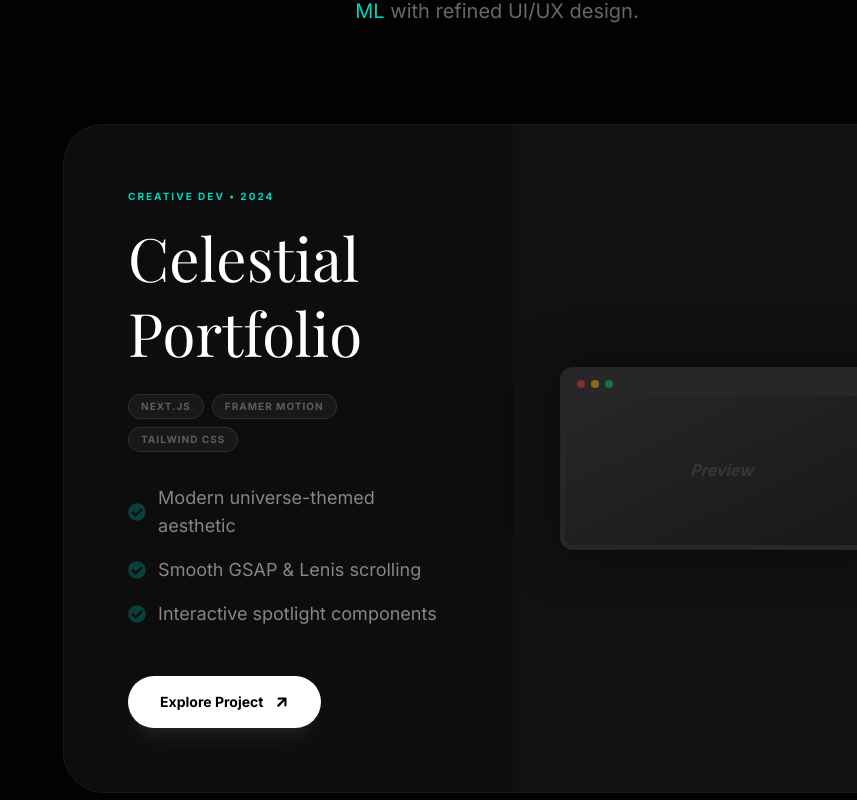
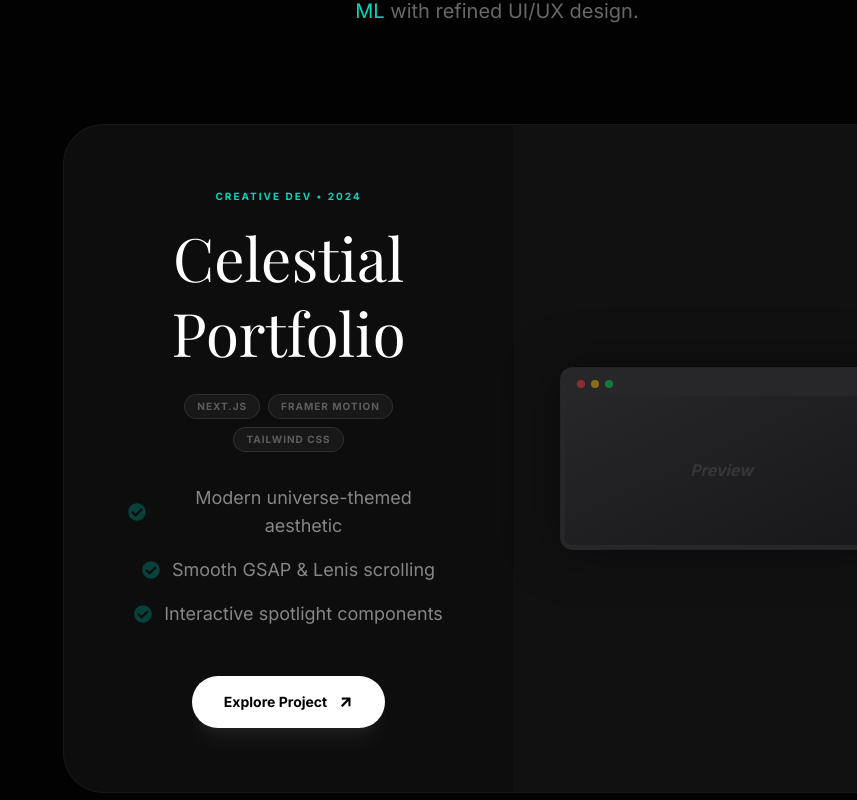
Before and after one commit to aasthakumari03/updated_Portfolio, a Next.js app: page / in a window 1280 px wide. Shown: the part 2780-3580 px from the top of the page, without its empty margins (423-1280 px from the left). Built offline with nearby package versions, Linux system fonts and the light colour scheme; a web font is replaced by a local one.

Commit message:
refine: aggressive center alignment for components and inputs

```diff
--- a/app/page.tsx
+++ b/app/page.tsx
@@ -321,17 +321,17 @@ export default function Home() {
         <div className="grid grid-cols-1 lg:grid-cols-2 gap-32">
           <div className="space-y-12">
             <div className="space-y-8">
-              <div className="space-y-3">
-                <label className="text-[10px] font-bold text-white/20 uppercase tracking-[0.3em] pl-6">Full Name</label>
-                <input type="text" placeholder="Jan Doe" className="w-full px-8 py-5 bg-white/[0.02] border border-white/5 rounded-[2rem] outline-none focus:border-teal-400/30 focus:bg-white/[0.04] transition-all duration-700 text-lg font-medium placeholder:text-white/10" />
+              <div className="space-y-3 flex flex-col items-center">
+                <label className="text-[10px] font-bold text-white/20 uppercase tracking-[0.3em] text-center">Full Name</label>
+                <input type="text" placeholder="Jan Doe" className="w-full px-8 py-5 bg-white/[0.02] border border-white/5 rounded-[2rem] outline-none focus:border-teal-400/30 focus:bg-white/[0.04] transition-all duration-700 text-lg font-medium placeholder:text-white/10 text-center" />
               </div>
-              <div className="space-y-3">
-                <label className="text-[10px] font-bold text-white/20 uppercase tracking-[0.3em] pl-6">Email Address</label>
-                <input type="email" placeholder="jan@example.com" className="w-full px-8 py-5 bg-white/[0.02] border border-white/5 rounded-[2rem] outline-none focus:border-teal-400/30 focus:bg-white/[0.04] transition-all duration-700 text-lg font-medium placeholder:text-white/10" />
+              <div className="space-y-3 flex flex-col items-center">
+                <label className="text-[10px] font-bold text-white/20 uppercase tracking-[0.3em] text-center">Email Address</label>
+                <input type="email" placeholder="jan@example.com" className="w-full px-8 py-5 bg-white/[0.02] border border-white/5 rounded-[2rem] outline-none focus:border-teal-400/30 focus:bg-white/[0.04] transition-all duration-700 text-lg font-medium placeholder:text-white/10 text-center" />
               </div>
-              <div className="space-y-3">
-                <label className="text-[10px] font-bold text-white/20 uppercase tracking-[0.3em] pl-6">Message</label>
-                <textarea rows={6} placeholder="Tell me about your project..." className="w-full px-8 py-5 bg-white/[0.02] border border-white/5 rounded-[2rem] outline-none focus:border-teal-400/30 focus:bg-white/[0.04] transition-all duration-700 text-lg font-medium resize-none placeholder:text-white/10" />
+              <div className="space-y-3 flex flex-col items-center">
+                <label className="text-[10px] font-bold text-white/20 uppercase tracking-[0.3em] text-center">Message</label>
+                <textarea rows={6} placeholder="Tell me about your project..." className="w-full px-8 py-5 bg-white/[0.02] border border-white/5 rounded-[2rem] outline-none focus:border-teal-400/30 focus:bg-white/[0.04] transition-all duration-700 text-lg font-medium resize-none placeholder:text-white/10 text-center" />
               </div>
             </div>
             <button className="w-full py-6 bg-white text-black rounded-full font-bold text-xl flex items-center justify-center gap-4 hover:bg-teal-400 transition-all duration-500 active:scale-[0.98] shadow-2xl shadow-teal-500/10">
@@ -351,14 +351,11 @@ export default function Home() {
                   { name: "Email", icon: FaEnvelope, link: "mailto:aastha0328kumari@gmail.com" },
                 ].map((social, i) => (
                   <a key={i} href={social.link} className="flex items-center justify-between p-6 bg-white/[0.01] border border-white/5 rounded-[2rem] transition-all duration-700 hover:bg-white/[0.04] group hover:border-teal-500/20">
-                    <div className="flex items-center gap-6">
+                    <div className="flex items-center gap-6 w-full justify-center">
                       <div className="w-10 h-10 rounded-2xl bg-white/5 flex items-center justify-center text-white/20 group-hover:text-teal-400 transition-colors duration-500 group-hover:scale-110">
                         <social.icon size={22} />
                       </div>
                       <span className="text-xl font-bold tracking-tighter text-white/40 group-hover:text-white transition-colors duration-500">{social.name}</span>
-                    </div>
-                    <div className="w-14 h-14 rounded-full border border-white/10 flex items-center justify-center group-hover:bg-white group-hover:text-black transition-all duration-500 group-hover:scale-110">
-                      <FaArrowRight className="-rotate-45" size={20} />
                     </div>
                   </a>
                 ))}
--- a/components/ProjectCard.tsx
+++ b/components/ProjectCard.tsx
@@ -44,9 +44,9 @@ const ProjectCard: React.FC<ProjectCardProps> = ({
             className={`group relative w-full overflow-hidden rounded-[2.5rem] bg-zinc-900/50 border border-white/5 spotlight-card mb-12 flex flex-col md:flex-row ${reversed ? 'md:flex-row-reverse' : ''} hover:border-teal-400/20 transition-all duration-700`}
         >
             {/* Content Section */}
-            <div className="flex-1 p-8 md:p-12 lg:p-16 flex flex-col justify-center space-y-8 z-10">
-                <div className="space-y-4">
-                    <div className="flex items-center justify-between">
+            <div className="flex-1 p-8 md:p-12 lg:p-16 flex flex-col justify-center items-center text-center space-y-8 z-10">
+                <div className="space-y-4 flex flex-col items-center">
+                    <div className="flex items-center justify-center">
                         <span className="text-teal-400 font-bold uppercase tracking-[0.2em] text-[10px]">
                             {category} • {year}
                         </span>
@@ -55,7 +55,7 @@ const ProjectCard: React.FC<ProjectCardProps> = ({
                         {title}
                     </h2>
                     {/* Tags */}
-                    <div className="flex flex-wrap gap-2 pt-2">
+                    <div className="flex flex-wrap justify-center gap-2 pt-2">
                         {tags.map((tag, index) => (
                             <span key={index} className="px-3 py-1 bg-white/5 border border-white/10 rounded-full text-[10px] font-bold text-white/30 uppercase tracking-widest group-hover:border-teal-400/20 transition-all">
                                 {tag}
@@ -64,7 +64,7 @@ const ProjectCard: React.FC<ProjectCardProps> = ({
                     </div>
                 </div>
 
-                <ul className="space-y-4">
+                <ul className="space-y-4 flex flex-col items-center">
                     {features.map((feature, index) => (
                         <li key={index} className="flex items-center gap-3 text-white/50 text-base md:text-lg group-hover:text-white/70 transition-colors">
                             <FaCheckCircle className="text-teal-500/30 shrink-0" size={18} />
```
